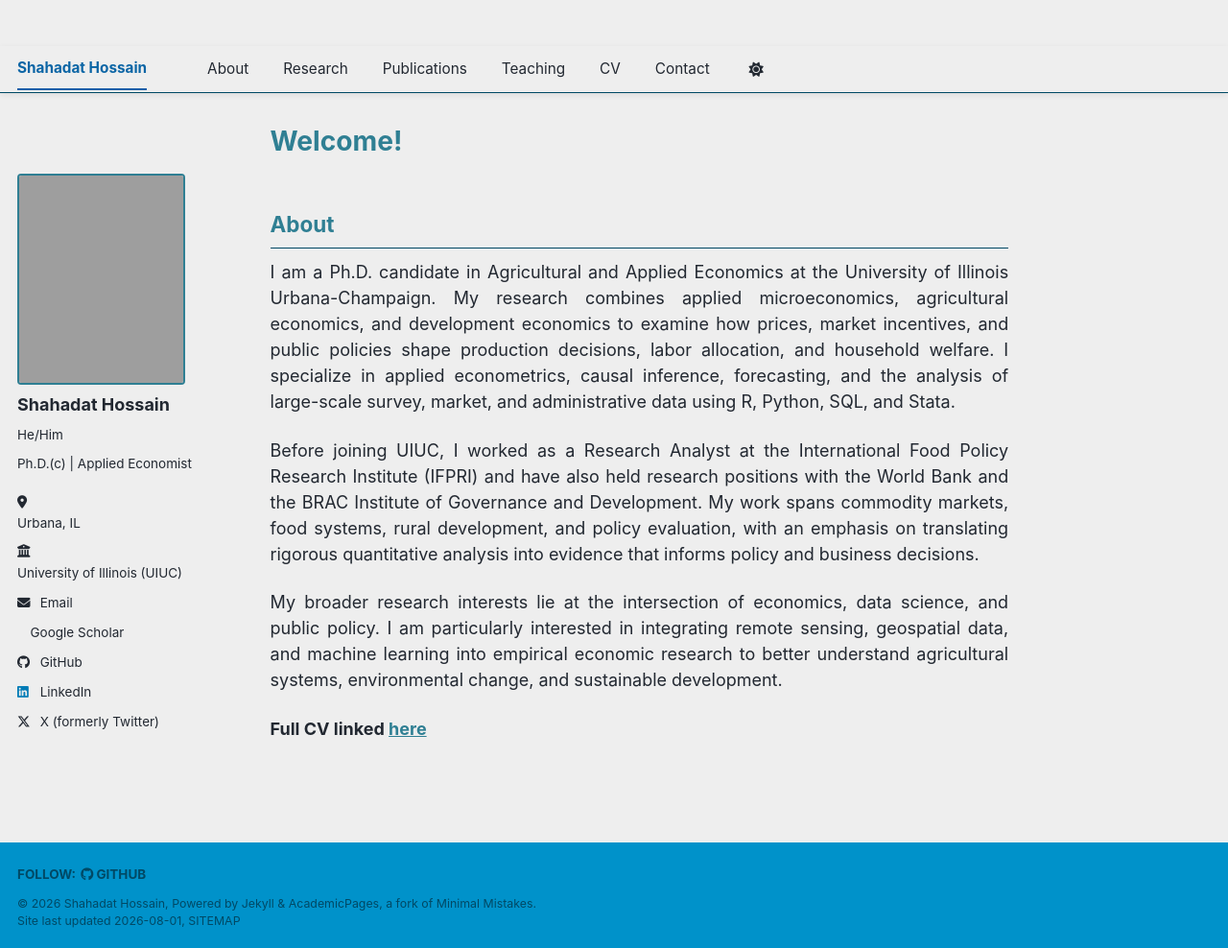
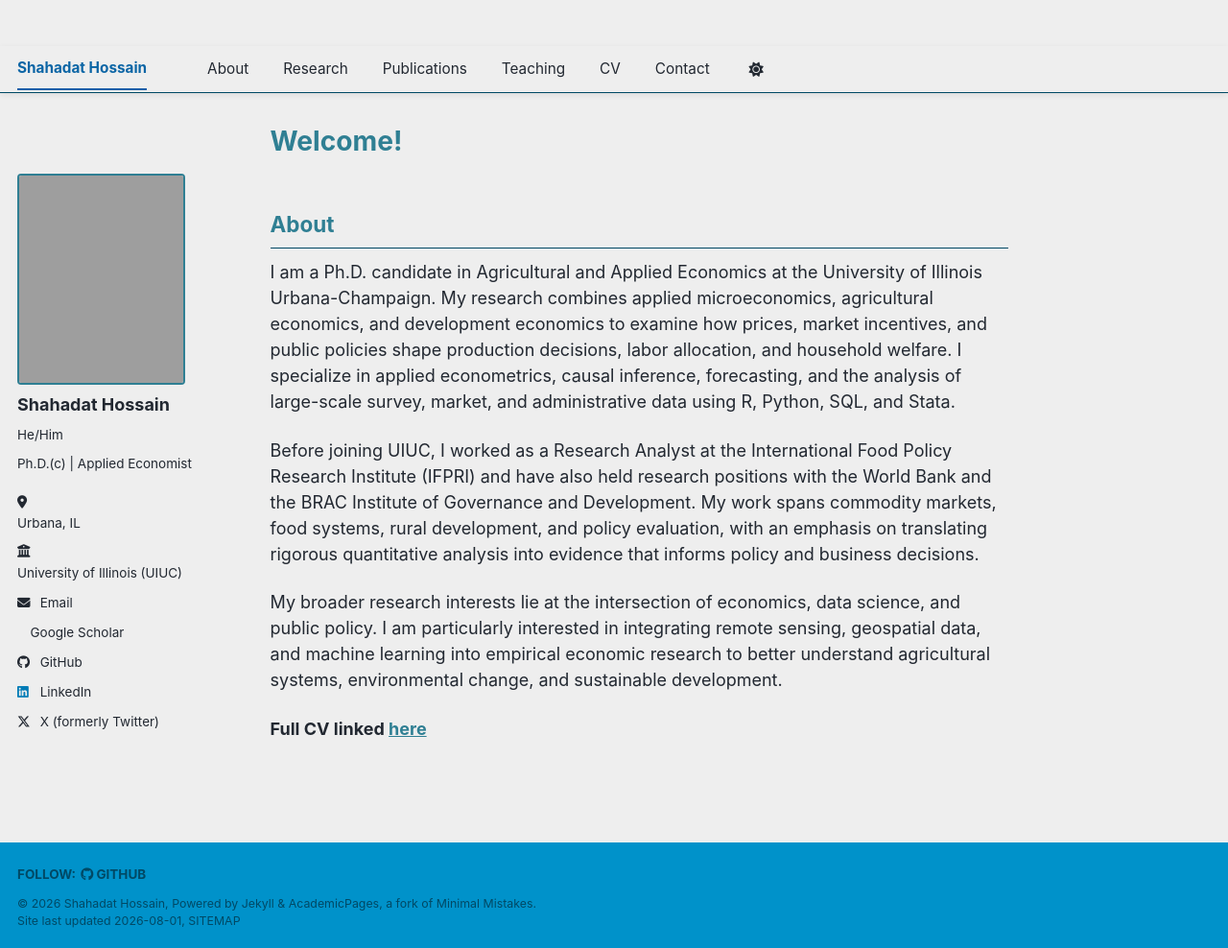
Before and after one commit to hnshahadat/hnshahadat.github.io, a Jekyll site: the page built from _pages/about.md, in a window 1280 px wide and 988 px high. Shown: the whole window at 96% size. Built offline with Jekyll 4.4.1, drawn with Linux system fonts in a browser that asks for light colours; a style sheet for code colours, icons or effects is not loaded.

Commit message:
Remove bio just

```diff
--- a/_pages/about.md
+++ b/_pages/about.md
@@ -11,20 +11,10 @@ redirect_from:
 ## About
 {: #about}
 
-<div style="text-align: justify;">
+I am a Ph.D. candidate in Agricultural and Applied Economics at the University of Illinois Urbana-Champaign. My research combines applied microeconomics, agricultural economics, and development economics to examine how prices, market incentives, and public policies shape production decisions, labor allocation, and household welfare. I specialize in applied econometrics, causal inference, forecasting, and the analysis of large-scale survey, market, and administrative data using R, Python, SQL, and Stata.
 
-<p>
-I am a Ph.D. candidate in Agricultural and Applied Economics at the University of Illinois Urbana-Champaign. My research combines applied microeconomics, agricultural economics, and development economics to examine how prices, market incentives, and public policies shape production decisions, labor allocation, and household welfare. I specialize in applied econometrics, causal inference, forecasting, and the analysis of large-scale survey, market, and administrative data using R, Python, SQL, and Stata.
-</p>
+Before joining UIUC, I worked as a Research Analyst at the International Food Policy Research Institute (IFPRI) and have also held research positions with the World Bank and the BRAC Institute of Governance and Development. My work spans commodity markets, food systems, rural development, and policy evaluation, with an emphasis on translating rigorous quantitative analysis into evidence that informs policy and business decisions.
 
-<p>
-Before joining UIUC, I worked as a Research Analyst at the International Food Policy Research Institute (IFPRI) and have also held research positions with the World Bank and the BRAC Institute of Governance and Development. My work spans commodity markets, food systems, rural development, and policy evaluation, with an emphasis on translating rigorous quantitative analysis into evidence that informs policy and business decisions.
-</p>
-
-<p>
 My broader research interests lie at the intersection of economics, data science, and public policy. I am particularly interested in integrating remote sensing, geospatial data, and machine learning into empirical economic research to better understand agricultural systems, environmental change, and sustainable development.
-</p>
-
-</div>
 
 **Full CV linked [here](https://hnshahadat.github.io/files/CV_Shahadat.pdf)**
```
